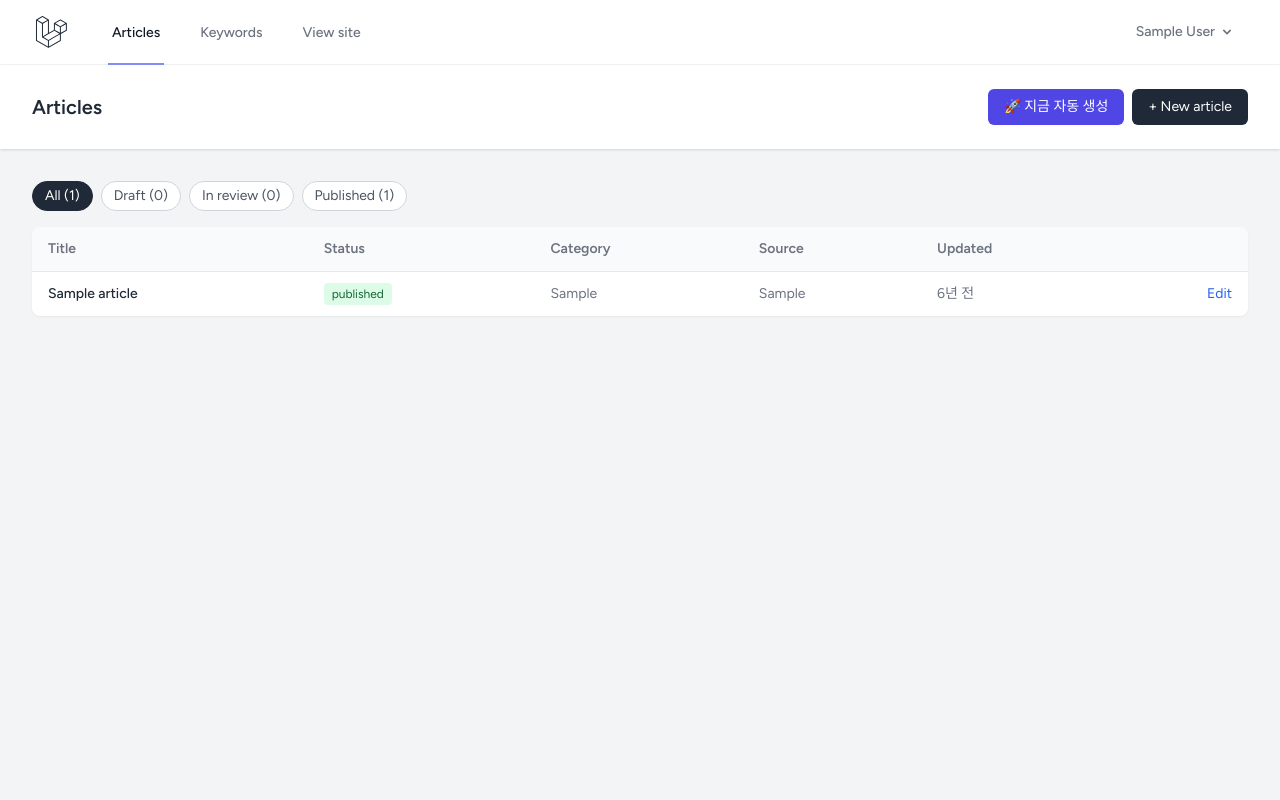
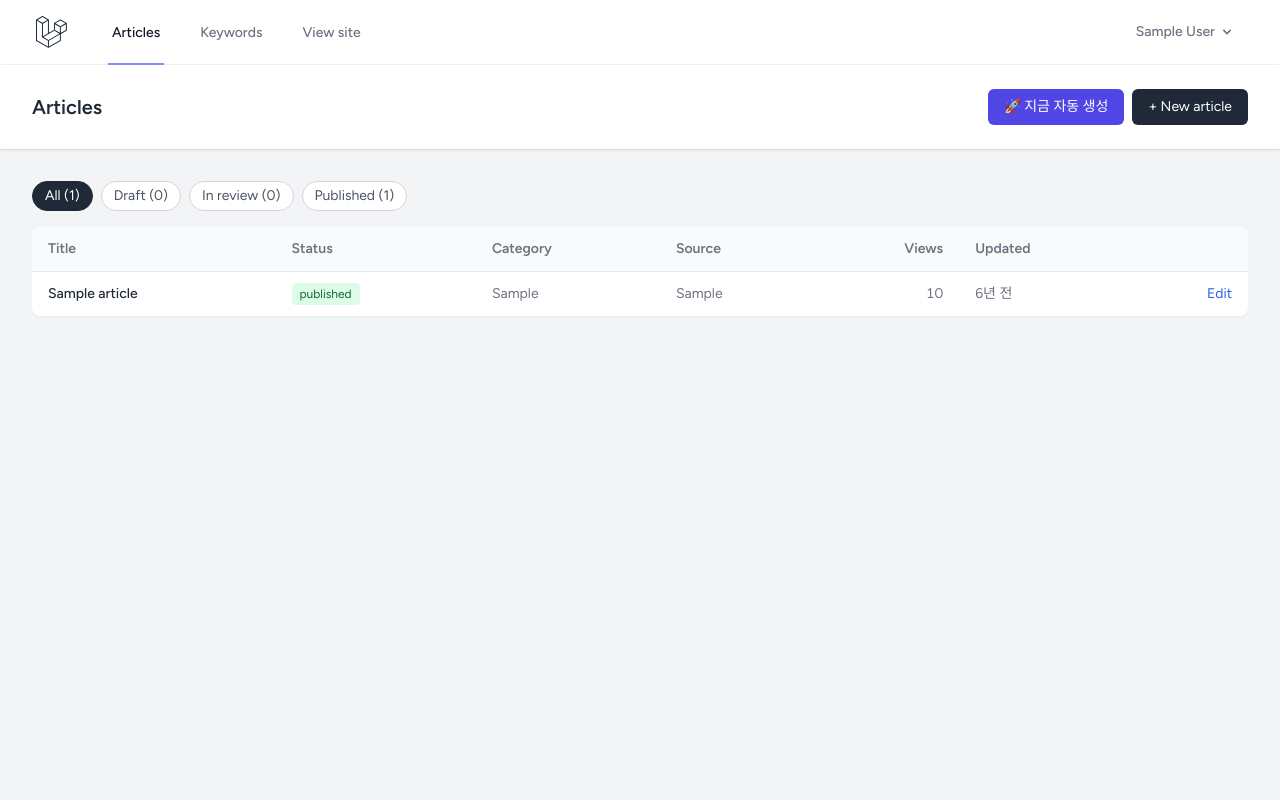
Before and after one commit to romance76/us-content-engine, a Laravel app: page /admin/articles in a window 1280 px wide. Run offline with Laravel 12, Linux system fonts and the light colour scheme; a user stored in the database is signed in; tables that the repository leaves empty hold one stand-in row (values such as "Sample post"); style sheets or scripts are compiled from the project's sources.

Commit message:
글 조회수 카운터 추가 + Google Analytics(GA4) 연동 준비
관리자 글 목록에 조회수 컬럼을 추가했다. articles.views 컬럼을 새로 만들고
발행된 글이 열릴 때마다 1씩 증가시키는데, Eloquent 모델이 아니라 쿼리
빌더로 직접 업데이트해서 updated_at(글 수정 시각 의미로 쓰이는 컬럼)은
건드리지 않는다.

GOOGLE_ANALYTICS_ID 환경변수를 넣으면 공개 페이지에 GA4 추적 스크립트가
자동으로 삽입되도록 설정만 준비해뒀다 — 아직 측정 ID가 없어 비어있는 동안은
아무것도 로드되지 않는다.

Co-Authored-By: Claude Sonnet 5 <noreply@anthropic.com>
Claude-Session: https://claude.ai/code/session_014dX2em69XjVBqcMvxjEAMB

```diff
--- a/config/services.php
+++ b/config/services.php
@@ -42,6 +42,7 @@ return [
     'google' => [
         'site_verification' => env('GOOGLE_SITE_VERIFICATION'),
         'adsense_client' => env('GOOGLE_ADSENSE_CLIENT'), // e.g. ca-pub-1234567890123456
+        'analytics_id' => env('GOOGLE_ANALYTICS_ID'), // GA4 Measurement ID, e.g. G-XXXXXXXXXX
     ],
 
     'naver' => [
--- a/resources/views/admin/articles/index.blade.php
+++ b/resources/views/admin/articles/index.blade.php
@@ -38,6 +38,7 @@
                         <th class="px-4 py-3">Status</th>
                         <th class="px-4 py-3">Category</th>
                         <th class="px-4 py-3">Source</th>
+                        <th class="px-4 py-3 text-right">Views</th>
                         <th class="px-4 py-3">Updated</th>
                         <th class="px-4 py-3"></th>
                     </tr>
@@ -58,6 +59,7 @@
                             </td>
                             <td class="px-4 py-3 text-gray-500">{{ $article->category ?? '—' }}</td>
                             <td class="px-4 py-3 text-gray-500">{{ $article->generated_by }}</td>
+                            <td class="px-4 py-3 text-gray-500 text-right tabular-nums">{{ number_format($article->views) }}</td>
                             <td class="px-4 py-3 text-gray-500">{{ $article->updated_at->diffForHumans() }}</td>
                             <td class="px-4 py-3 text-right">
                                 <a href="{{ route('admin.articles.edit', $article) }}" class="text-blue-600 hover:underline">Edit</a>
@@ -65,7 +67,7 @@
                         </tr>
                     @empty
                         <tr>
-                            <td colspan="6" class="px-4 py-8 text-center text-gray-400">No articles yet.</td>
+                            <td colspan="7" class="px-4 py-8 text-center text-gray-400">No articles yet.</td>
                         </tr>
                     @endforelse
                 </tbody>
```
Also changed, not shown: app/Http/Controllers/ArticleController.php (+8 -0 lines), resources/views/public/layout.blade.php (+9 -0 lines), database/migrations/2026_10_03_000000_add_views_to_articles_table.php (added).
